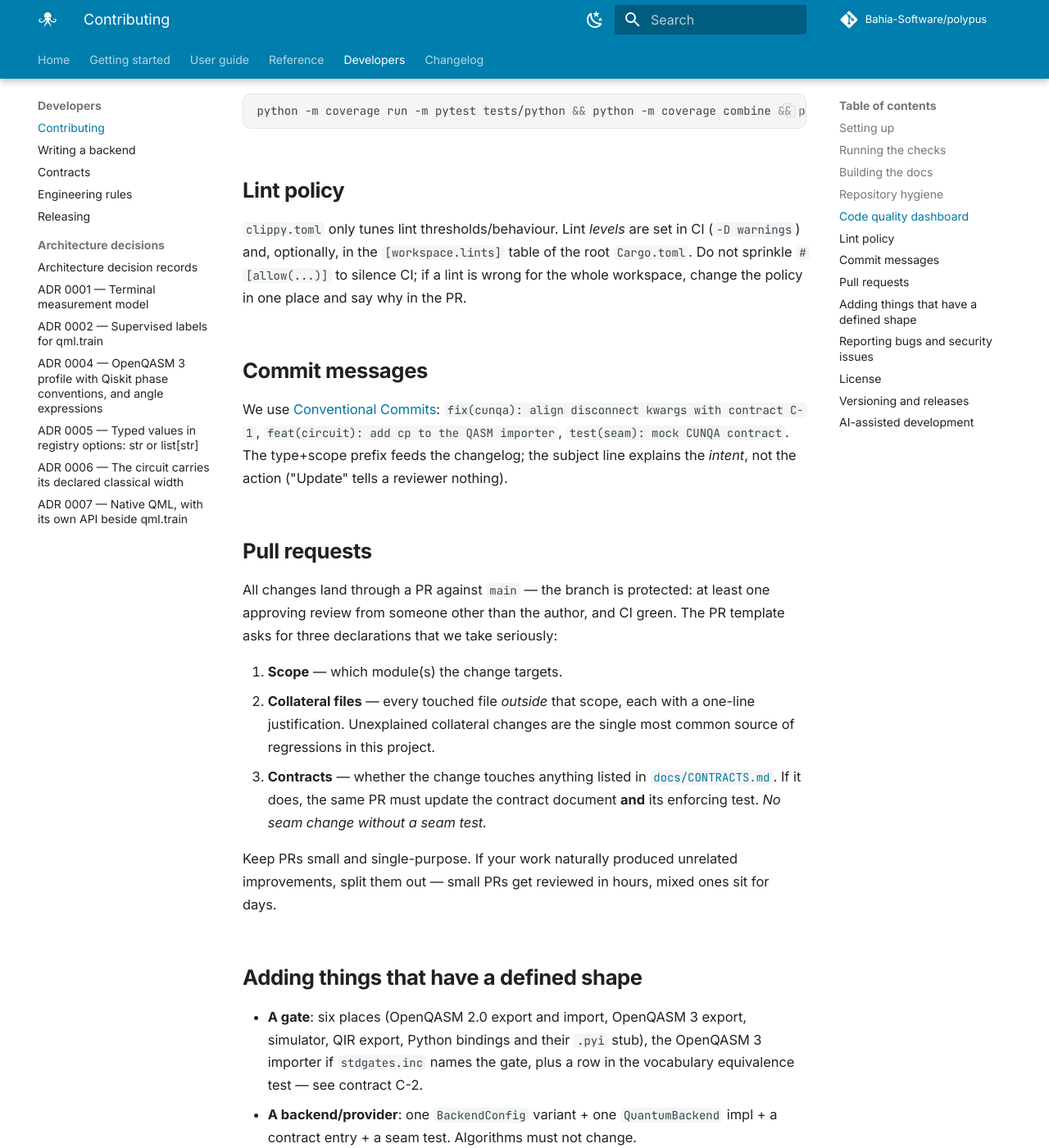
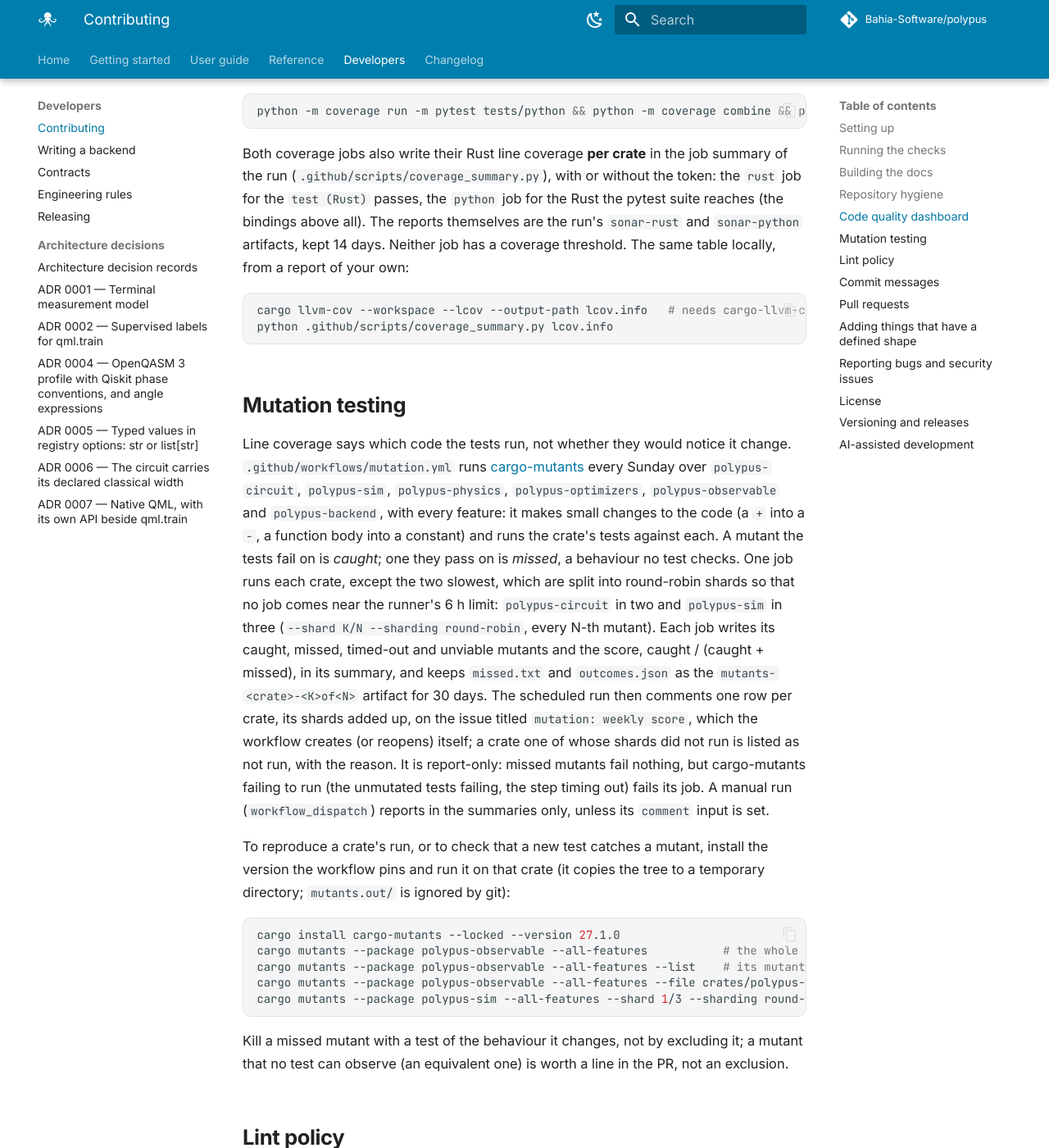
Before and after one commit to Bahia-Software/polypus, an MkDocs documentation site: the page built from docs/CONTRIBUTING.md, in a window 1280 px wide and 1400 px high, scrolled down 5921 px. Shown: the whole window at 82% size. Built offline with MkDocs 1.6.1 and Material for MkDocs 9.7.7, drawn with Linux system fonts in a browser that asks for light colours; plug-ins that fetch from the network failed and are left out; comment, search, counter and statistics services are not loaded.

Commit message:
docs(contributing): document coverage per crate and mutation testing
How to read both reports and how to reproduce a crate's (or a shard's) run
locally.

Refs: #409

````diff
--- a/docs/CONTRIBUTING.md
+++ b/docs/CONTRIBUTING.md
@@ -261,6 +261,59 @@ with the wheel installed:
 python -m coverage run -m pytest tests/python && python -m coverage combine && python -m coverage report
 ```
 
+Both coverage jobs also write their Rust line coverage **per crate** in the
+job summary of the run (`.github/scripts/coverage_summary.py`), with or
+without the token: the `rust` job for the `test (Rust)` passes, the `python`
+job for the Rust the pytest suite reaches (the bindings above all). The
+reports themselves are the run's `sonar-rust` and `sonar-python` artifacts,
+kept 14 days. Neither job has a coverage threshold. The same table locally,
+from a report of your own:
+
+```bash
+cargo llvm-cov --workspace --lcov --output-path lcov.info   # needs cargo-llvm-cov
+python .github/scripts/coverage_summary.py lcov.info
+```
+
+## Mutation testing
+
+Line coverage says which code the tests run, not whether they would notice it
+change. `.github/workflows/mutation.yml` runs
+[cargo-mutants](https://mutants.rs) every Sunday over `polypus-circuit`,
+`polypus-sim`, `polypus-physics`, `polypus-optimizers`, `polypus-observable`
+and `polypus-backend`, with every feature: it makes small changes to the code
+(a `+` into a `-`, a function body into a constant) and runs the crate's tests
+against each. A mutant the tests fail on is *caught*; one they pass on is
+*missed*, a behaviour no test checks. One job runs each crate, except the two
+slowest, which are split into round-robin shards so that no job comes near the
+runner's 6 h limit: `polypus-circuit` in two and `polypus-sim` in three
+(`--shard K/N --sharding round-robin`, every N-th mutant). Each job writes its
+caught, missed, timed-out and unviable mutants and the score, caught / (caught
++ missed), in its summary, and keeps `missed.txt` and `outcomes.json` as the
+`mutants-<crate>-<K>of<N>` artifact for 30 days. The scheduled run then
+comments one row per crate, its shards added up, on the issue titled
+`mutation: weekly score`, which the workflow creates (or reopens) itself; a
+crate one of whose shards did not run is listed as not run, with the reason.
+It is report-only: missed mutants fail nothing, but cargo-mutants failing to
+run (the unmutated tests failing, the step timing out) fails its job. A manual
+run (`workflow_dispatch`) reports in the summaries only, unless its `comment`
+input is set.
+
+To reproduce a crate's run, or to check that a new test catches a mutant,
+install the version the workflow pins and run it on that crate (it copies the
+tree to a temporary directory; `mutants.out/` is ignored by git):
+
+```bash
+cargo install cargo-mutants --locked --version 27.1.0
+cargo mutants --package polypus-observable --all-features           # the whole crate
+cargo mutants --package polypus-observable --all-features --list    # its mutants, without running them
+cargo mutants --package polypus-observable --all-features --file crates/polypus-observable/src/qubo.rs --re 'from_matrix'
+cargo mutants --package polypus-sim --all-features --shard 1/3 --sharding round-robin   # one CI job's shard
+```
+
+Kill a missed mutant with a test of the behaviour it changes, not by
+excluding it; a mutant that no test can observe (an equivalent one) is worth a
+line in the PR, not an exclusion.
+
 ## Lint policy
 
 `clippy.toml` only tunes lint thresholds/behaviour. Lint *levels* are set in CI
````
Also changed, not shown: CHANGELOG.md (+8 -0 lines).
